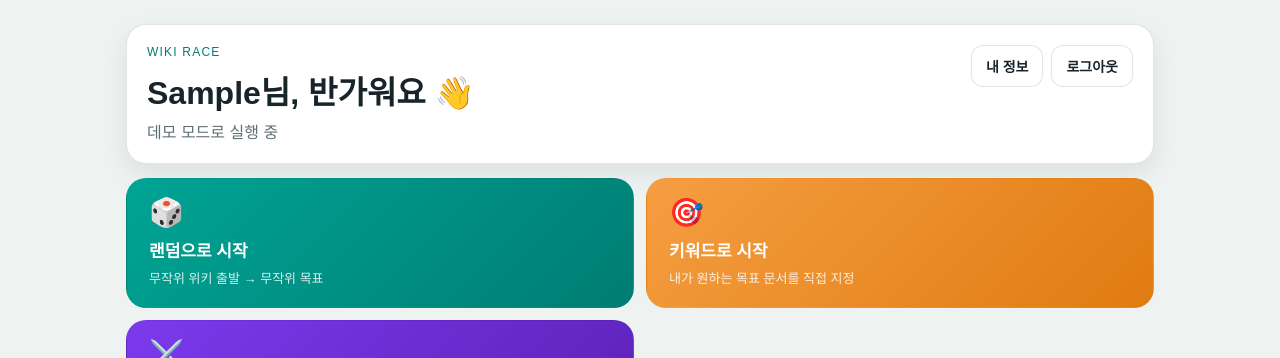
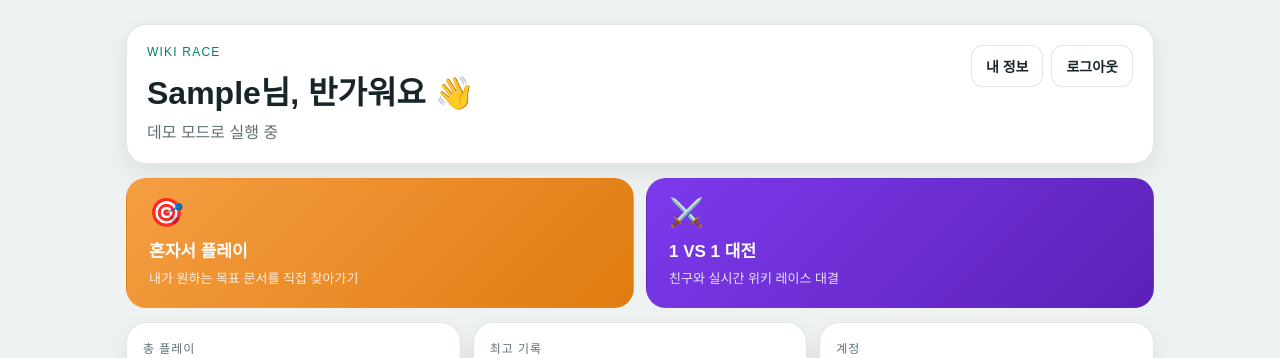
Before and after one commit to Yu-HsH/wiki, a React (Vite) app: page /login in a window 1280 px wide. Both pictures are taken after typing "Sample", "Sample" into the empty fields and a click on the button "시작하기". Shown: the top 358 px of the page. Built offline with nearby package versions, Linux system fonts and the light colour scheme; no server answers.

Commit message:
멀티플레이 시작시 애니메이션 시간증가+ 메인화면 랜덤 플레이 제거

```diff
--- a/pages/MainPage.jsx
+++ b/pages/MainPage.jsx
@@ -96,8 +96,8 @@ export default function MainPage() {
             {user.isGuest
               ? "게스트 모드로 접속 중입니다. 로그인하면 기록이 저장됩니다."
               : isSupabaseConfigured
-              ? "온라인 랭킹 모드 활성화 중"
-              : "데모 모드로 실행 중"}
+                ? "온라인 랭킹 모드 활성화 중"
+                : "데모 모드로 실행 중"}
           </p>
         </div>
         {/* 상단 액션 버튼 그룹 */}
@@ -117,21 +117,12 @@ export default function MainPage() {
       <section className="quickstart-grid">
         <button
           type="button"
-          className="quickstart-card quickstart-random"
-          onClick={() => navigate("/game", { state: { mode: "random" } })}
-        >
-          <span className="qs-icon">🎲</span>
-          <span className="qs-title">랜덤으로 시작</span>
-          <span className="qs-desc">무작위 위키 출발 → 무작위 목표</span>
-        </button>
-        <button
-          type="button"
           className="quickstart-card quickstart-custom"
           onClick={() => { setKeyword(""); setShowKeywordModal(true); }}
         >
           <span className="qs-icon">🎯</span>
-          <span className="qs-title">키워드로 시작</span>
-          <span className="qs-desc">내가 원하는 목표 문서를 직접 지정</span>
+          <span className="qs-title">혼자서 플레이</span>
+          <span className="qs-desc">내가 원하는 목표 문서를 직접 찾아가기</span>
         </button>
         <button
           type="button"
--- a/pages/MultiplayerGamePage.jsx
+++ b/pages/MultiplayerGamePage.jsx
@@ -248,7 +248,7 @@ export default function MultiplayerGamePage() {
 
     const timer = setTimeout(() => {
       setPhase(PHASE.COUNTDOWN);
-    }, 1600);
+    }, 10000);
 
     return () => clearTimeout(timer);
   }, [phase]);
```
